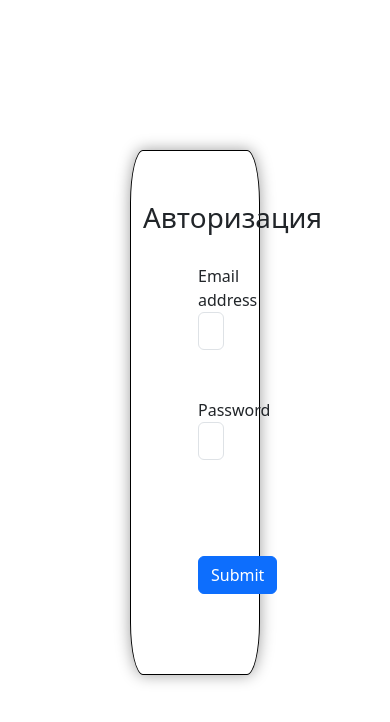
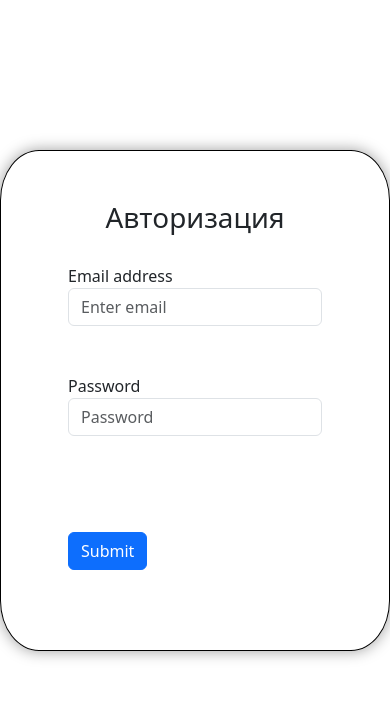
Before and after one commit to Karaseyka/WorkSearch, a Flask app: page /enter in a window 390 px wide. Shown: the top 722 px of the page. Run offline with Flask 3, Linux system fonts and the light colour scheme; parts of the project's set-up code (start-up, migrations or seed data) failed here and were passed over.

Commit message:
fix bags4 commit

```diff
--- a/server.py
+++ b/server.py
@@ -582,7 +582,6 @@ def redact_form():
     vacanciy.salary = salary
     vacanciy.address = address
     vacanciy.town = town
-    # db_sess = db_session.create_session()
     db_ses.add(vacanciy)
     db_ses.commit()
 
--- a/templates/add_vacancy.html
+++ b/templates/add_vacancy.html
@@ -17,6 +17,7 @@
                            name="name1" value="" required maxlength="50"
                            placeholder="Введите название профессии">
                 </div>
+
                 <div class="form-group mb-5">
                     <label>Минимальный требуемый возраст</label>
                     <input type="number" class="form-control" required
--- a/templates/enter.html
+++ b/templates/enter.html
@@ -16,9 +16,9 @@
         </div>
         <div class="container">
             <div class="row">
-                <div class="col-4">
+                <div class="col-lg-4 col-md-1 col-sm-0">
                 </div>
-                <div class="col-4 reg-ent-window">
+                <div class="col-lg-4 col-md-10 col-sm-12 reg-ent-window">
                     <h1 style="text-align:center">Авторизация</h1>
                     <form method="post" class="main-form">
                         <div class="form-group mb-5">
@@ -44,7 +44,7 @@
                         <button style="text-align:center;" type="submit" class="btn btn-primary">Submit</button>
                     </form>
                 </div>
-                <div class="col-4">
+                <div class="col-lg-4 col-md-1 col-sm-0">
                 </div>
             </div>
         </div>
--- a/templates/registration.html
+++ b/templates/registration.html
@@ -14,9 +14,9 @@
         </div>
         <div class="container">
             <div class="row">
-                <div class="col-3">
+                <div class="col-lg-3 col-md-1 col-sm-0">
                 </div>
-                <div class="col-6 reg-ent-window">
+                <div class="col-lg-6 col-md-10 col-sm-12 reg-ent-window">
                     <h1 style="text-align:center">Регистрация</h1>
                     <form method="post" enctype="multipart/form-data" class="main-form">
                         <div class="form-check">
@@ -75,7 +75,7 @@
                         <button type="submit" class="btn btn-primary">Submit</button>
                     </form>
                 </div>
-                <div class="col-3">
+                <div class="col-lg-3 col-lg-3 col-md-1 col-sm-0">
                 </div>
             </div>
         </div>
--- a/templates/vacancy.html
+++ b/templates/vacancy.html
@@ -26,11 +26,7 @@
                                 <label class="col-sm-2 col-form-label">Место
                                     работы</label>
                                 <div class="col-sm-10">
-                                    <input type="text"
-                                           class="form-control-plaintext"
-                                           name="email" readonly
-                                           id="staticEmail"
-                                           value="{{vac.town}}, {{vac.address}}">
+                                    <p>{{vac.town}}, {{vac.address}}</p>
                                 </div>
                             </div>
                         </form>
```
